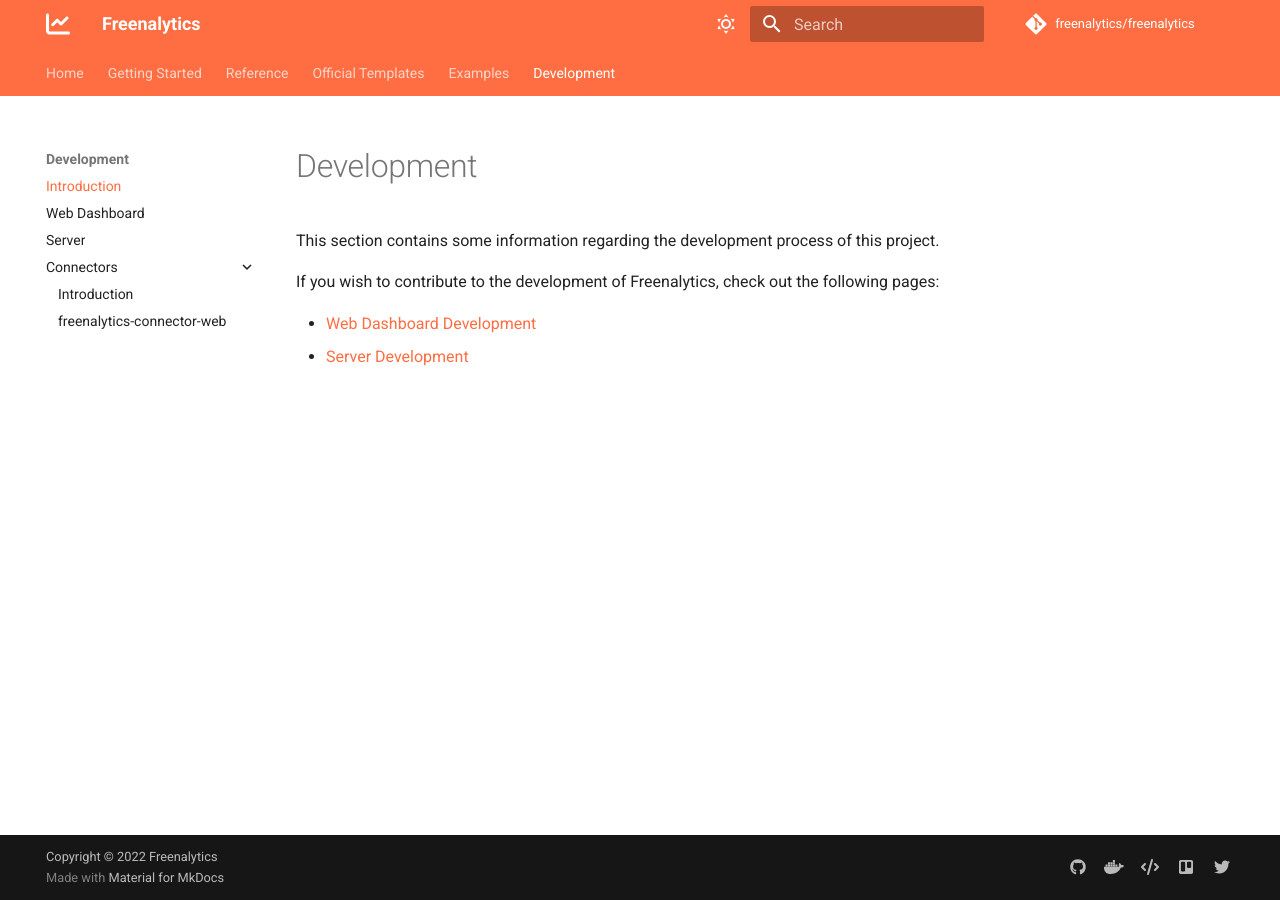
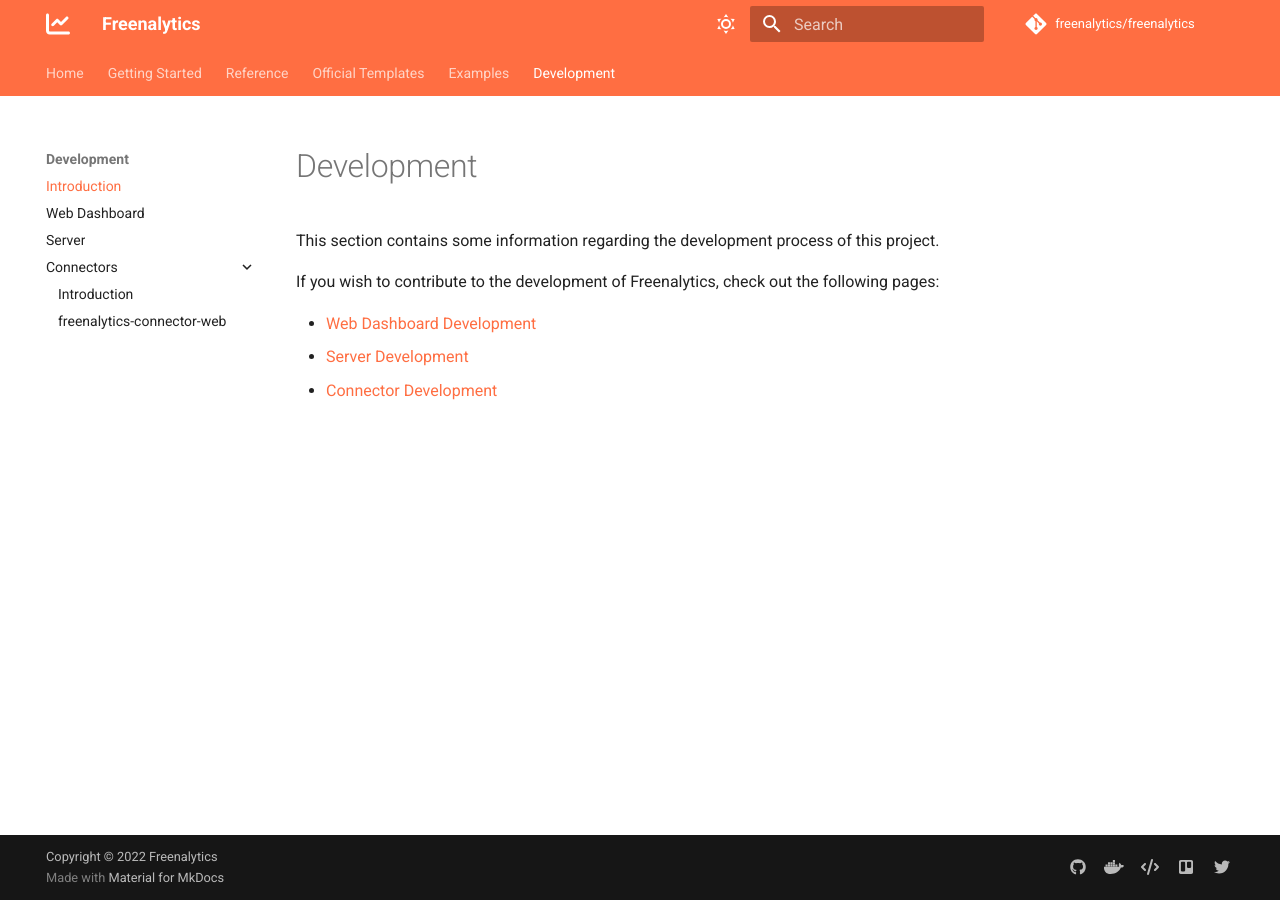
Before and after one commit to freenalytics/documentation, an MkDocs documentation site: the page built from docs/development/index.md, in a window 1280 px wide. Built offline with MkDocs 1.6.1 and Material for MkDocs 9.7.7, drawn with Linux system fonts in a browser that asks for light colours; comment, search, counter and statistics services are not loaded.

Commit message:
Updated development intro page.

```diff
--- a/docs/development/index.md
+++ b/docs/development/index.md
@@ -6,3 +6,4 @@
 
 * [Web Dashboard Development](./web-dashboard.md)
 * [Server Development](./server.md)
+* [Connector Development](./connectors/index.md)
```
